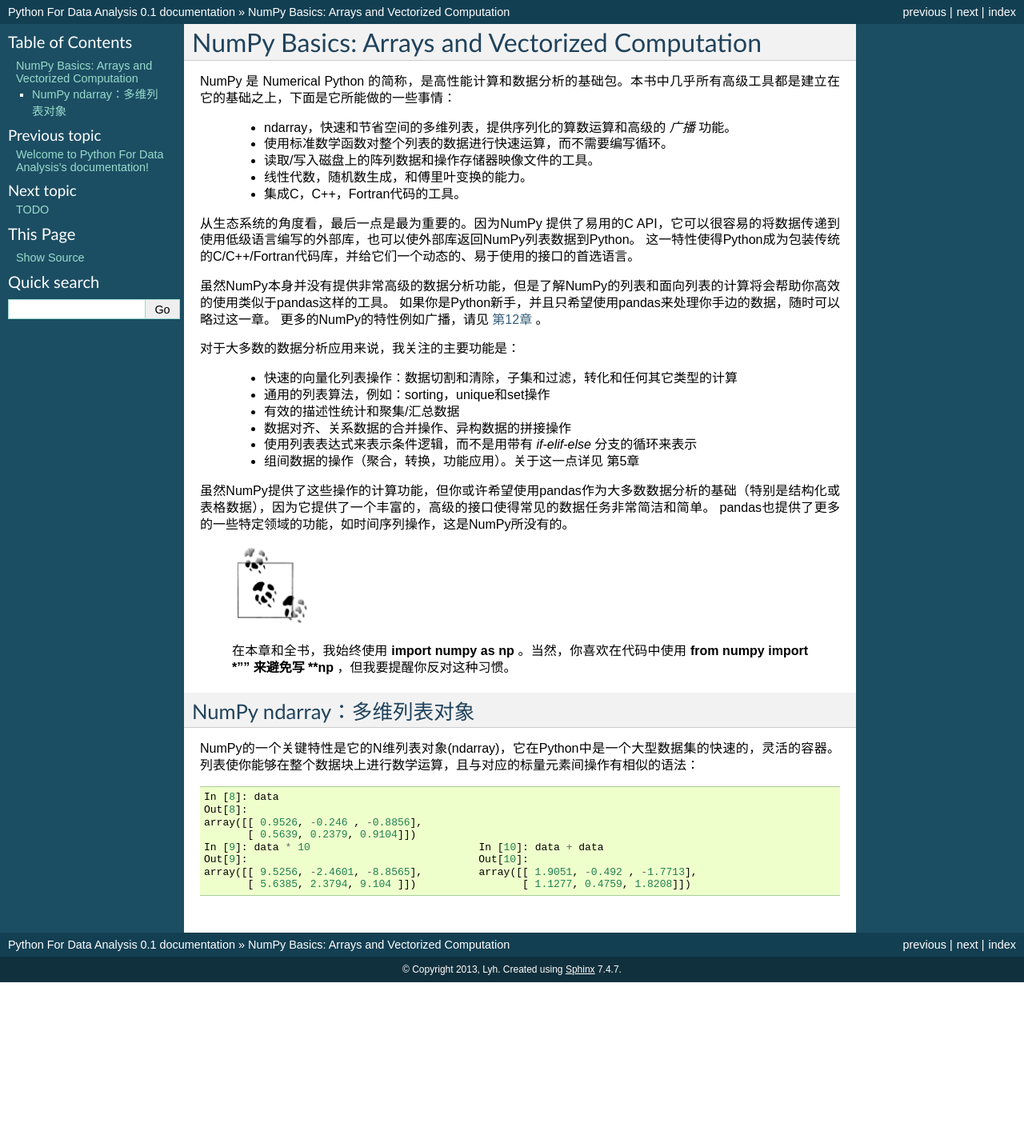
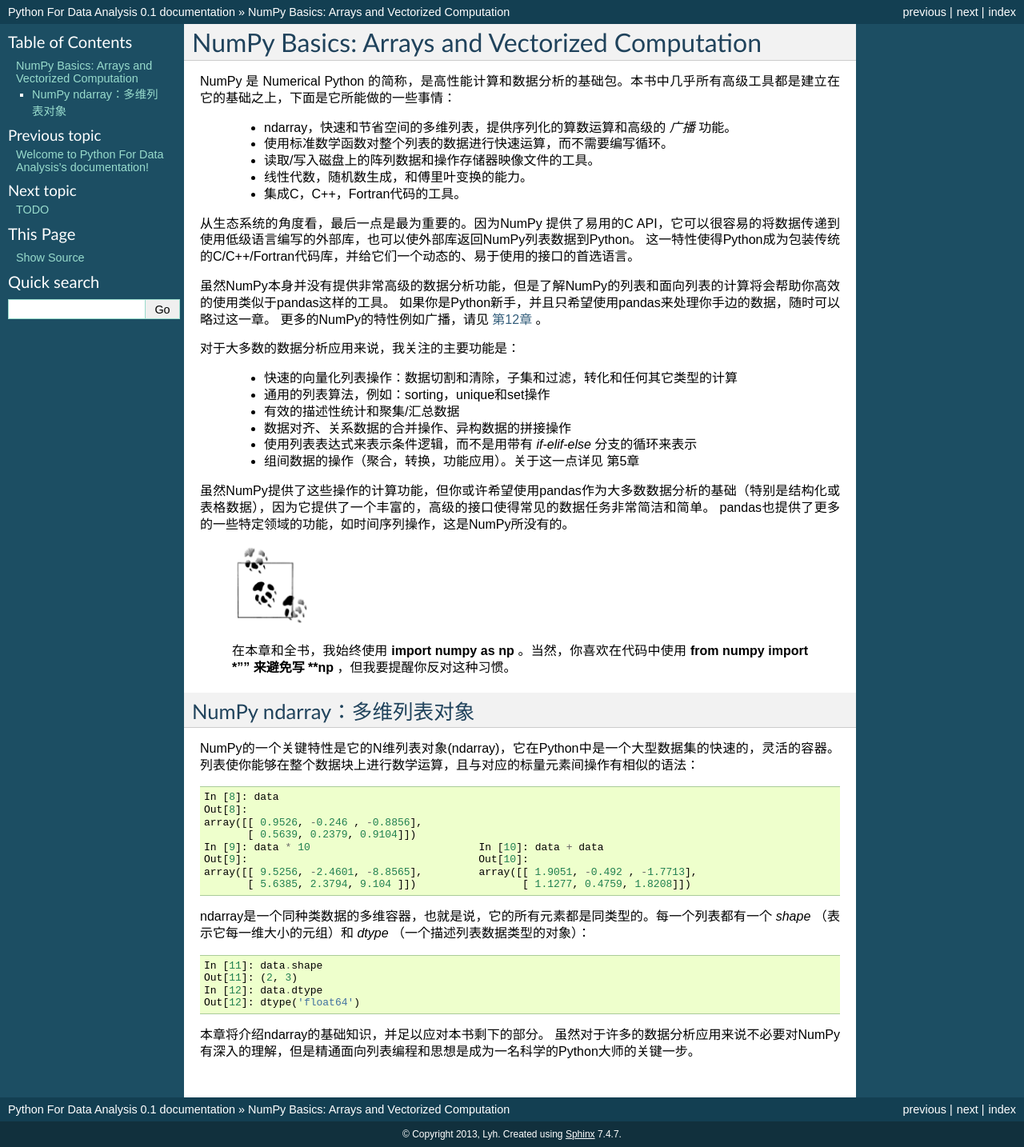
Before and after one commit to lyhopq/PDA, a Sphinx documentation site: the page built from source/chp4.rst, in a window 1280 px wide. Shown: the whole page at 80% size. Built offline with Sphinx 7.4.7, drawn with Linux system fonts in a browser that asks for light colours; formulas are drawn with MathJax 3; before the commit the page ends 1228 px from its top, so only the background shows below that.

Commit message:
Update source/chp4.rst

```diff
--- a/source/chp4.rst
+++ b/source/chp4.rst
@@ -58,3 +58,14 @@
   Out[9]:                                     Out[10]:
   array([[ 9.5256, -2.4601, -8.8565],         array([[ 1.9051, -0.492 , -1.7713],
          [ 5.6385, 2.3794, 9.104 ]])                 [ 1.1277, 0.4759, 1.8208]])
+
+
+ndarray是一个同种类数据的多维容器，也就是说，它的所有元素都是同类型的。每一个列表都有一个 *shape* （表示它每一维大小的元组）和 *dtype* （一个描述列表数据类型的对象）： ::
+
+  In [11]: data.shape
+  Out[11]: (2, 3)
+  In [12]: data.dtype
+  Out[12]: dtype('float64')
+
+本章将介绍ndarray的基础知识，并足以应对本书剩下的部分。
+虽然对于许多的数据分析应用来说不必要对NumPy有深入的理解，但是精通面向列表编程和思想是成为一名科学的Python大师的关键一步。
```
